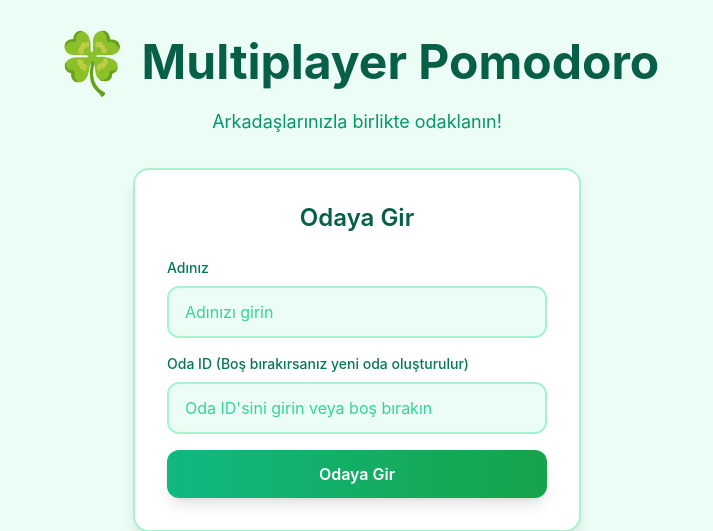
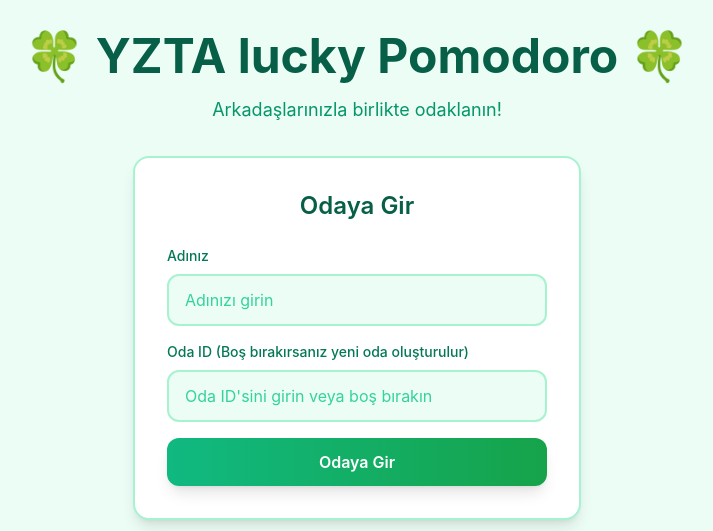
Before and after one commit to ahvcxa/LuckyPomodoro, a FastAPI app: page / in a window 1280 px wide. Shown: the top 531 px of the page, without its empty margins (283-996 px from the left). Run offline with FastAPI, Linux system fonts and the light colour scheme; some libraries are stand-ins or nearby versions.

Commit message:
Update index.html

```diff
--- a/templates/index.html
+++ b/templates/index.html
@@ -46,9 +46,8 @@
     <div class="container mx-auto px-4 py-8 max-w-7xl">
         <!-- Header - Logo ve Başlık -->
         <div class="text-center mb-8">
-            <div class="flex items-center justify-center gap-3 mb-4">
-                <span class="text-6xl">🍀</span>
-                <h1 class="text-5xl font-bold text-emerald-800">Multiplayer Pomodoro</h1>
+          <div class="flex items-center justify-center mb-4">
+               <h1 class="text-5xl font-bold text-emerald-800">🍀 YZTA lucky Pomodoro 🍀</h1>
             </div>
             <p class="text-emerald-600 text-lg">Arkadaşlarınızla birlikte odaklanın!</p>
         </div>
```
